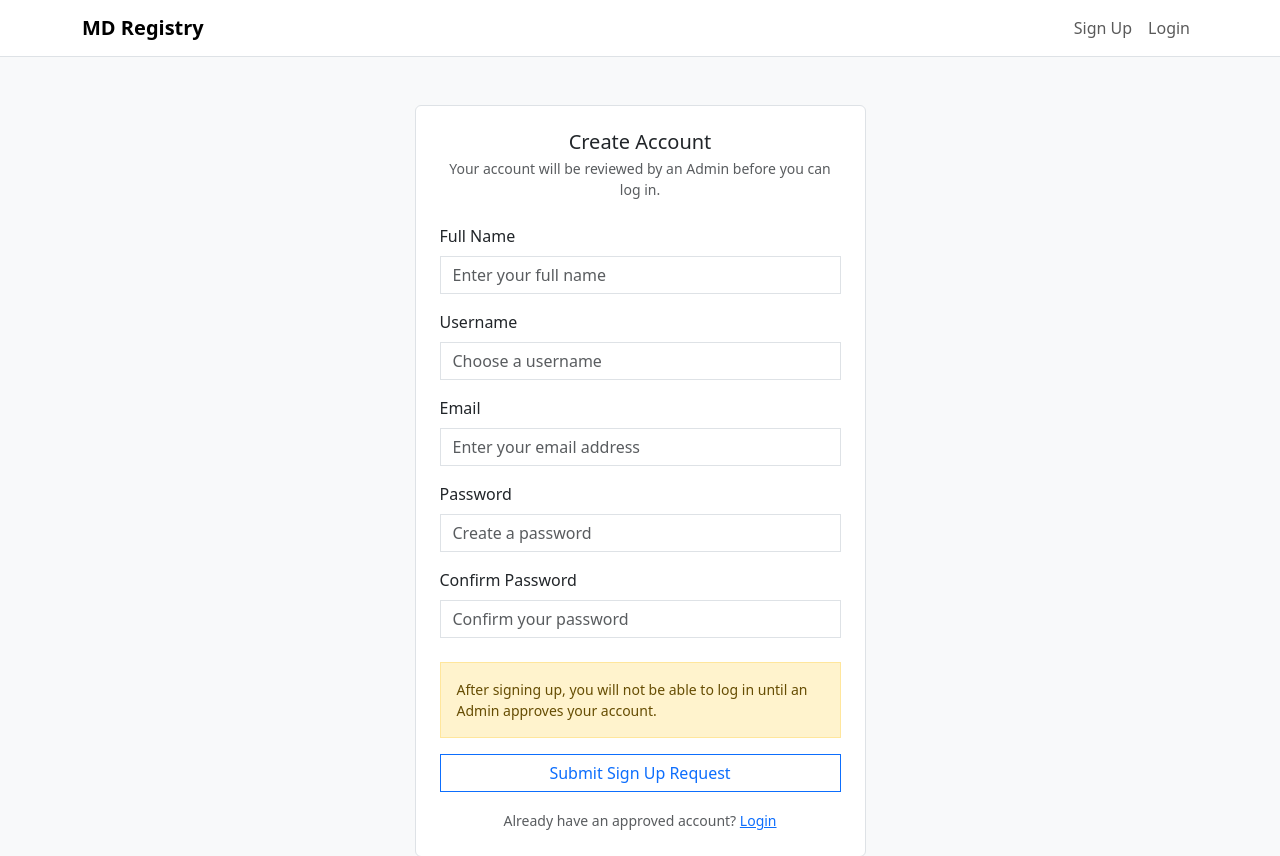
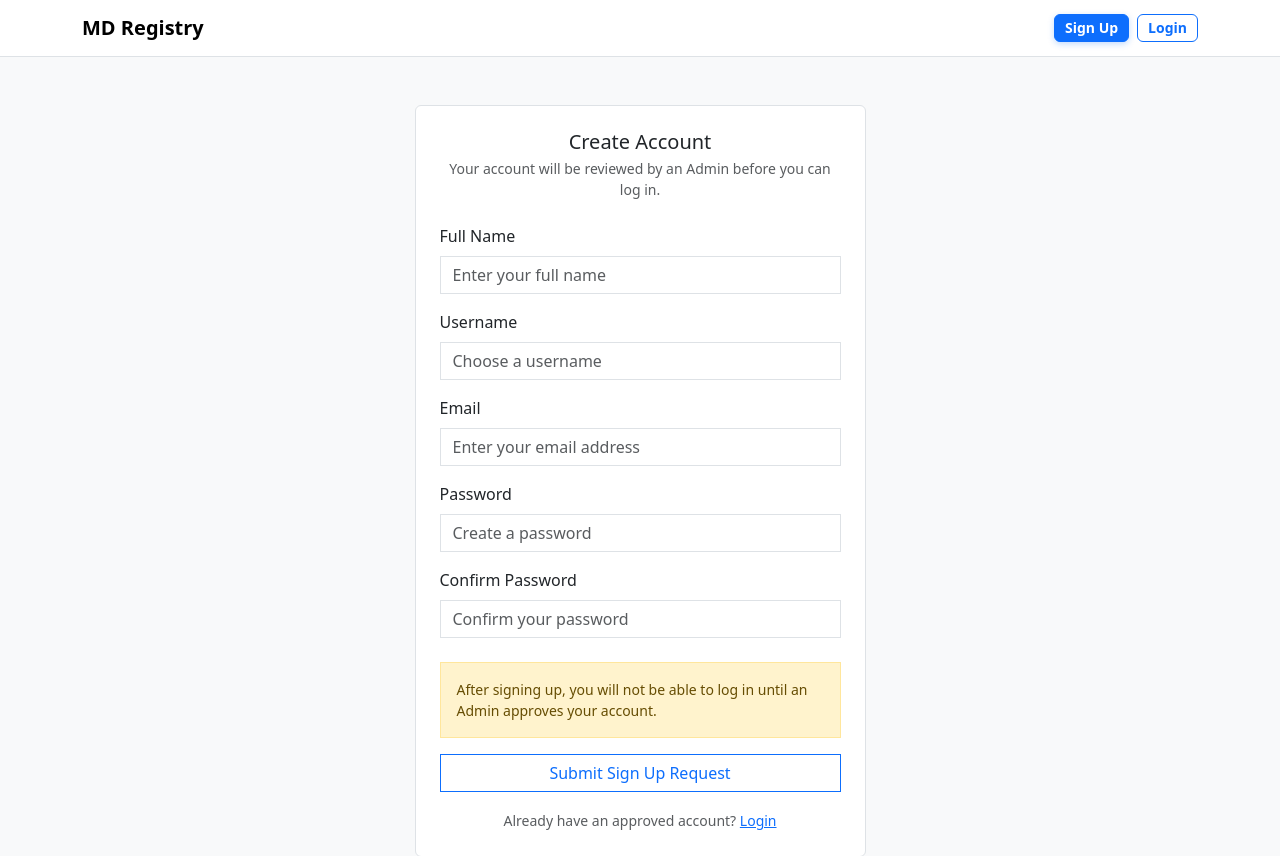
Before and after one commit to Tyroneekhator/md-registry-system, a Django app: page /accounts/signup/ in a window 1280 px wide. Shown: the top 856 px of the page. Run offline with Django 5.2, Linux system fonts and the light colour scheme.

Commit message:
no change

```diff
--- a/static/css/styles.css
+++ b/static/css/styles.css
@@ -7,3 +7,62 @@
 .tooltip-dark.bs-tooltip-bottom .tooltip-arrow::before { border-bottom-color: #000; }
 .tooltip-dark.bs-tooltip-start .tooltip-arrow::before { border-left-color: #000; }
 .tooltip-dark.bs-tooltip-end .tooltip-arrow::before { border-right-color: #000; }
+
+
+/* ==================================================
+   Public Navbar Auth Buttons
+   CHANGE:
+   Makes the Sign Up and Login links more visible
+   in the top-right navbar.
+   ================================================== */
+
+.navbar .public-auth-link {
+  font-weight: 600;
+  font-size: 0.875rem;
+  padding: 5px 10px !important;
+  border-radius: 6px;
+  text-decoration: none;
+  line-height: 1.2;
+  transition: all 0.2s ease-in-out;
+}
+
+/* Sign Up button */
+.navbar .public-signup-link {
+  color: #ffffff !important;
+  background-color: #0d6efd;
+  border: 1px solid #0d6efd;
+  box-shadow: 0 2px 6px rgba(13, 110, 253, 0.25);
+}
+
+/* Login button */
+.navbar .public-login-link {
+  color: #0d6efd !important;
+  background-color: #ffffff;
+  border: 1px solid #0d6efd;
+}
+
+/* Hover and keyboard focus effect for Sign Up */
+.navbar .public-signup-link:hover,
+.navbar .public-signup-link:focus {
+  color: #ffffff !important;
+  background-color: #0b5ed7;
+  border-color: #0a58ca;
+  transform: translateY(-1px);
+}
+
+/* Hover and keyboard focus effect for Login */
+.navbar .public-login-link:hover,
+.navbar .public-login-link:focus {
+  color: #ffffff !important;
+  background-color: #0d6efd;
+  border-color: #0d6efd;
+  transform: translateY(-1px);
+}
+
+/* Small-screen spacing for the auth buttons after navbar collapse */
+@media (max-width: 991.98px) {
+  .navbar .public-auth-link {
+    display: inline-block;
+    margin-top: 8px;
+  }
+}
--- a/templates/base/navbar.html
+++ b/templates/base/navbar.html
@@ -137,16 +137,16 @@
                     <!-- CHANGE:
                          Added Sign Up link for visitors who are not logged in.
                          This allows new users to request an account. -->
-                    <li class="nav-item">
-                        <a class="nav-link"
-                           href="{% url 'accounts:signup' %}">
+                    <li class="nav-item me-2">
+                        <a class="nav-link public-auth-link public-signup-link"
+                        href="{% url 'accounts:signup' %}">
                             Sign Up
                         </a>
                     </li>
 
                     <li class="nav-item">
-                        <a class="nav-link"
-                           href="{% url 'accounts:login' %}">
+                        <a class="nav-link public-auth-link public-login-link"
+                        href="{% url 'accounts:login' %}">
                             Login
                         </a>
                     </li>
```
